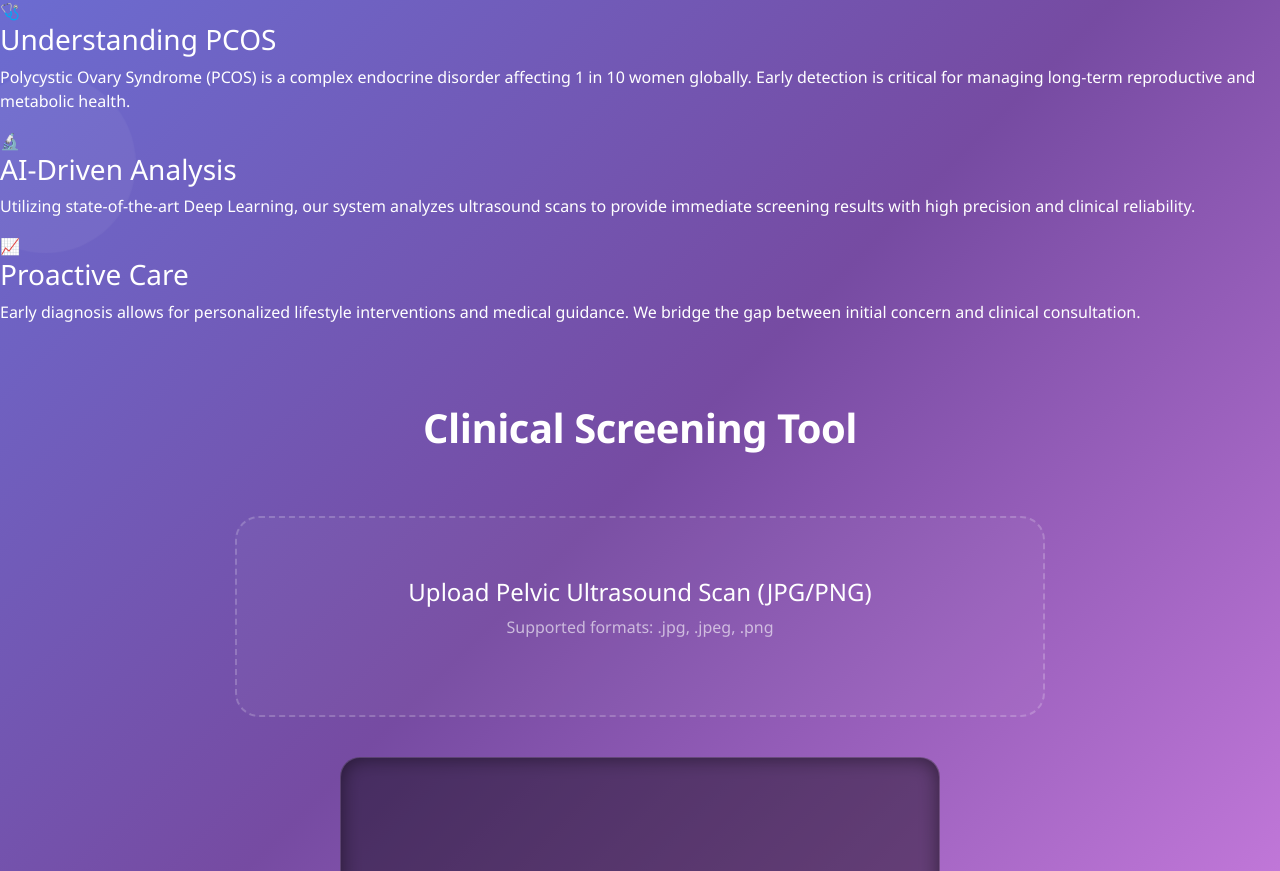
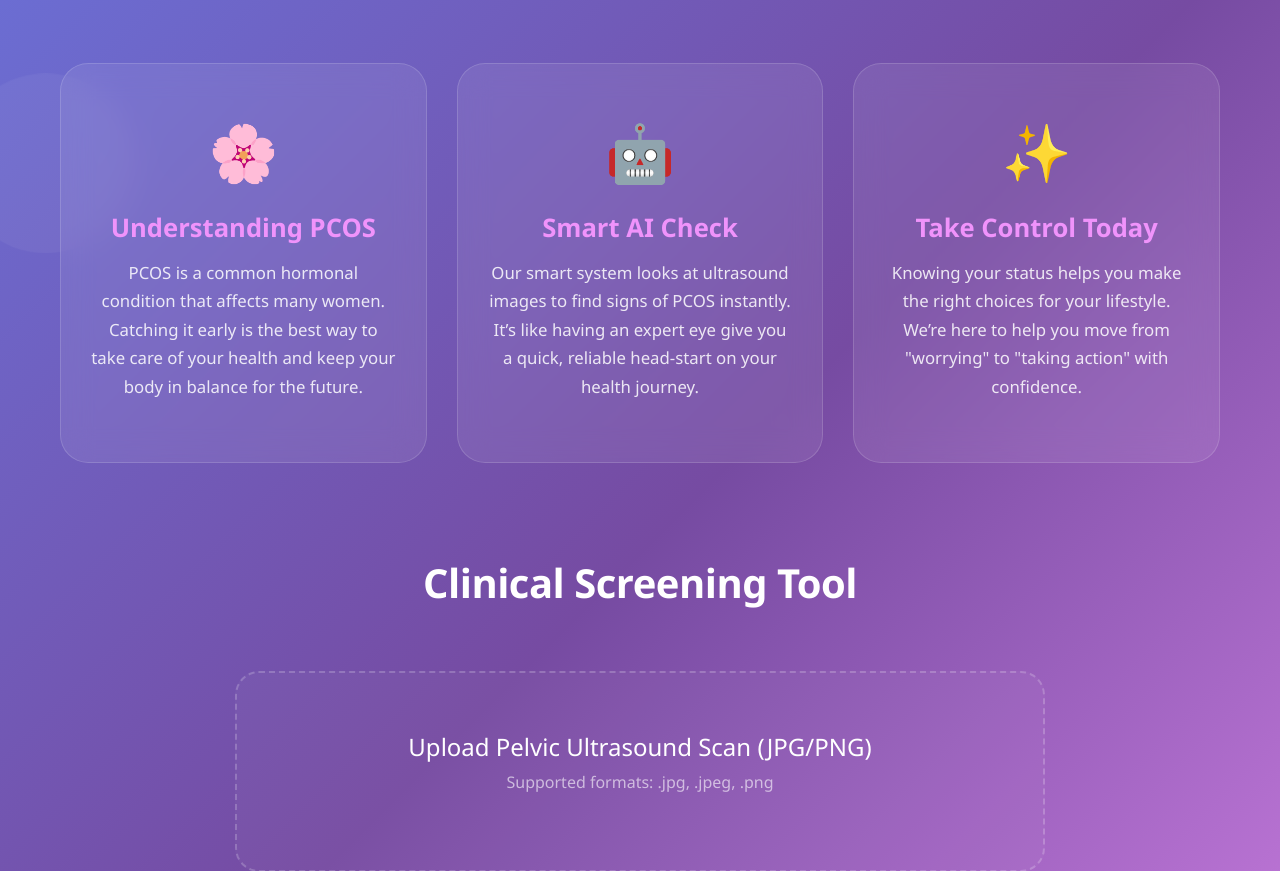
Before and after one commit to svidhi08/PCOS-DETECTION, a Flask app: page / in a window 1280 px wide. Shown: the part 591-1462 px from the top of the page. Run offline with Flask 2, Linux system fonts and the light colour scheme.

Commit message:
resolved some issue in website

```diff
--- a/app.py
+++ b/app.py
@@ -11,17 +11,20 @@ import logging
 import tensorflow as tf
 from tensorflow.keras.applications.mobilenet import preprocess_input
 
-# Force TensorFlow to use only CPU and minimal memory
+# ============================================================
+# ENVIRONMENT & MEMORY CONFIG
+# ============================================================
+# Force TensorFlow to use only CPU and minimal memory for deployment compatibility
 os.environ['CUDA_VISIBLE_DEVICES'] = '-1'
 os.environ['TF_CPP_MIN_LOG_LEVEL'] = '3'
 
-# This line prevents TF from pre-allocating all memory at once for Render Free Tier
+# Prevent TF from pre-allocating all memory at once (crucial for Free Tier hosting)
 try:
     tf.config.set_logical_device_configuration(
         tf.config.list_physical_devices('CPU')[0],
         [tf.config.LogicalDeviceConfiguration(memory_limit=450)]
     )
-except:
+except Exception as e:
     pass
 
 logging.basicConfig(level=logging.INFO)
@@ -31,47 +34,48 @@ app = Flask(__name__)
 
 UPLOAD_FOLDER = 'uploads'
 ALLOWED_EXTENSIONS = {'png', 'jpg', 'jpeg'}
-MAX_FILE_SIZE = 16 * 1024 * 1024  # 16MB
+MAX_FILE_SIZE = 16 * 1024 * 1024  # 16MB limit
 app.config['MAX_CONTENT_LENGTH'] = MAX_FILE_SIZE
 
 os.makedirs(UPLOAD_FOLDER, exist_ok=True)
 
 # ============================================================
-# LOAD TENSORFLOW MODEL (from Jupyter notebook)
+# LOAD MODELS
 # ============================================================
 MODEL_PATH = "model/bestmodel.h5"
-# compile=False avoids version mismatch errors in the optimizer
-model = load_model(MODEL_PATH, compile=False)
-logger.info("✅ TensorFlow Model loaded successfully!")
+try:
+    # compile=False avoids version mismatch errors in the optimizer
+    model = load_model(MODEL_PATH, compile=False)
+    logger.info("✅ TensorFlow Model loaded successfully!")
+except Exception as e:
+    logger.error(f"❌ Error loading Deep Learning model: {e}")
+    model = None
 
-# ============================================================
-# LOAD ML MODELS FOR HEALTH QUESTIONNAIRE
-# ============================================================
 try:
+    # Load ML models for the health questionnaire analysis
     ml_model = joblib.load("model/pcos_model.pkl")
     preprocessor = joblib.load("model/preprocessor.pkl")
     logger.info("✅ Health Questionnaire Model loaded successfully!")
 except Exception as e:
     logger.error(f"❌ Error loading ML models: {e}")
-    logger.warning("⚠️  Health questionnaire will not be available")
     ml_model = None
     preprocessor = None
 
-logger.info("💻 Starting Flask app...")
-
+# ============================================================
 # HELPER FUNCTIONS
+# ============================================================
 def allowed_file(filename):
-    """Check if file extension is allowed"""
+    """Check if file extension is among the allowed types"""
     return '.' in filename and filename.rsplit('.', 1)[1].lower() in ALLOWED_EXTENSIONS
 
 def model_predict(img_path, model):
-    """Make prediction on the image with MobileNet preprocessing"""
+    """
+    MobileNet requires 224x224 input and specific pixel scaling.
+    """
     try:
-        # Load image and resize to 224x224 for MobileNet
         img = load_img(img_path, target_size=(224, 224))
         x = img_to_array(img)
         x = np.expand_dims(x, axis=0)
-        # Use official MobileNet preprocessing (scales pixels -1 to 1)
         x = preprocess_input(x)
         preds = model.predict(x, verbose=0)
         return preds
@@ -80,24 +84,51 @@ def model_predict(img_path, model):
         raise
 
 def get_prediction_result(val):
-    """Map prediction value to result with confidence"""
-    # Note: val=0 typically means infected/PCOS in alphabetical folder sorting
+    """Map prediction value to result data for the frontend"""
+    # val=0 usually indicates PCOS (Positive) in binary classification folders
     if val == 0:
         return {
             "result": "PCOS Detected",
             "status": "infected",
-            "message": "The ultrasound shows signs of PCOS. Please consult with a healthcare professional for proper diagnosis and treatment.",
-            "color": "#ff6b6b"
+            "message": "The ultrasound shows characteristic signs of PCOS. Please consult with a healthcare professional.",
+            "color": "#ff6b6b",
+            "symptoms": [
+                "Irregular or missed menstrual periods",
+                "Excess facial and body hair (hirsutism)",
+                "Severe acne or oily skin",
+                "Thinning hair on the scalp",
+                "Weight gain or difficulty losing weight"
+            ],
+            "precautions": [
+                "Schedule a consultation with a Gynecologist",
+                "Maintain a balanced, low-sugar diet",
+                "Engage in regular physical activity",
+                "Monitor your blood sugar and insulin levels"
+            ],
+            "advice": "Early diagnosis can help manage symptoms effectively and prevent long-term complications."
         }
     else:
         return {
             "result": "No PCOS Detected",
             "status": "not_infected",
-            "message": "The ultrasound appears normal. However, if you have symptoms, please consult a healthcare professional.",
-            "color": "#51cf66"
+            "message": "The ultrasound scan appears normal with no visible cystic patterns.",
+            "color": "#51cf66",
+            "watch_for": [
+                "Changes in menstrual cycle frequency",
+                "Sudden appearance of hormonal acne",
+                "Unexplained changes in weight"
+            ],
+            "healthy_tips": [
+                "Stay hydrated and maintain a high-fiber diet",
+                "Aim for 7-8 hours of quality sleep",
+                "Practice stress management through yoga or meditation"
+            ],
+            "advice": "Maintain a healthy lifestyle for hormonal balance."
         }
 
-
+# ============================================================
+# ROUTES
+# ============================================================
 @app.route('/', methods=['GET'])
 def index():
     return render_template('index.html')
@@ -124,24 +155,28 @@ def upload():
         if f.filename == '':
             return jsonify({'error': 'No file selected'}), 400
         if not allowed_file(f.filename):
-            return jsonify({'error': 'Invalid file type. Please upload PNG, JPG, or JPEG files only.'}), 400
+            return jsonify({'error': 'Invalid file type (PNG, JPG, JPEG only)'}), 400
 
         filename = secure_filename(f.filename)
         file_path = os.path.join(UPLOAD_FOLDER, filename)
         f.save(file_path)
 
-        # Perform Image Prediction
+        # Prediction
         preds = model_predict(file_path, model)
-        y_class = ((preds > 0.5) + 0).ravel()
         pred_value = float(preds[0][0])
 
-        # Calculate confidence based on which class was predicted
-        confidence = pred_value if y_class[0] == 1 else 1 - pred_value
+        # Classification Logic
+        if pred_value < 0.5:
+            y_class_idx = 0
+            confidence = 1 - pred_value
+        else:
+            y_class_idx = 1
+            confidence = pred_value
 
-        result = get_prediction_result(y_class[0])
+        result = get_prediction_result(y_class_idx)
         result['confidence'] = f"{confidence * 100:.2f}%"
 
-        # Cleanup: Remove file after prediction to save space on Render
+        # Cleanup
         if os.path.exists(file_path):
             os.remove(file_path)
 
@@ -149,95 +184,73 @@ def upload():
 
     except Exception as e:
         logger.error(f"Error in prediction endpoint: {e}")
-        return jsonify({'error': 'An error occurred during prediction. Please try again.'}), 500
+        return jsonify({'error': 'An error occurred during prediction.'}), 500
 
-# HEALTH QUESTIONNAIRE
 @app.route('/analyze_health', methods=['POST'])
 def analyze_health():
+    """Processes the questionnaire data using the Scikit-Learn model"""
     try:
         if ml_model is None or preprocessor is None:
-            return jsonify({'error': 'Health model not loaded'}), 500
+            return jsonify({'error': 'Health analysis model not available'}), 500
 
         form_data = request.get_json()
         if not form_data:
             return jsonify({'error': 'No data received'}), 400
 
-        # Convert form data to DataFrame
+        # DataFrame conversion
         input_df = pd.DataFrame([form_data])
 
-        # Preprocess input (matches your Jupyter notebook training)
+        # Processing & Prediction
         input_processed = preprocessor.transform(input_df)
-
-        # Predict probability
         prob = ml_model.predict_proba(input_processed)[0][1]
         risk_score = round(prob * 100, 1)
 
-        # Determine risk level and color
+        # Risk Level Mapping
         if risk_score >= 70:
-            risk_level = "High Risk"
-            color = "#ff6b6b"
-            message = "Higher likelihood of PCOS. Please consult a healthcare professional."
+            risk_level, color, message = "High Risk", "#ff6b6b", "Higher likelihood of PCOS symptoms. Clinical consultation recommended."
         elif risk_score >= 40:
-            risk_level = "Moderate Risk"
-            color = "#ffa94d"
-            message = "Moderate risk indicators for PCOS. Consider consulting a healthcare provider."
+            risk_level, color, message = "Moderate Risk", "#ffa94d", "Some indicators present. Monitor your symptoms closely."
         else:
-            risk_level = "Low Risk"
-            color = "#51cf66"
-            message = "Low risk for PCOS."
+            risk_level, color, message = "Low Risk", "#51cf66", "Low correlation with typical PCOS risk factors."
 
-        # Logic for identifying risk factors (optional but helpful)
+        # Factor Extraction for UI
         risk_factors = []
-        if form_data.get('cycle_pattern') in ['irregular', 'rare', 'absent']:
-            risk_factors.append("Irregular menstrual cycles")
-        if form_data.get('hirsutism', '').startswith('yes'):
-            risk_factors.append("Excess hair growth")
-        if form_data.get('acne', '').startswith('yes'):
-            risk_factors.append("Acne or oily skin")
-        if form_data.get('weight_difficulty', '').startswith('yes'):
-            risk_factors.append("Weight management difficulties")
-        if form_data.get('insulin_resistance') == 'yes_diagnosed':
-            risk_factors.append("Insulin resistance or diabetes")
-        if form_data.get('ultrasound_pco') == 'yes':
-            risk_factors.append("Polycystic ovaries on ultrasound")
-
-        recommendations = [
-            "Maintain a healthy lifestyle with regular exercise",
-            "Monitor menstrual cycle",
-            "Consult a healthcare provider if concerned"
-        ]
+        if form_data.get('cycle_pattern') != 'regular': risk_factors.append("Irregular Cycles")
+        if 'yes' in str(form_data.get('hirsutism', '')).lower(): risk_factors.append("Excessive Hair Growth")
+        if 'yes' in str(form_data.get('acne', '')).lower(): risk_factors.append("Hormonal Acne")
 
         return jsonify({
             "risk_level": risk_level,
             "risk_score": risk_score,
             "color": color,
             "message": message,
-            "confidence": f"{prob*100:.1f}%",
+            "confidence": f"{risk_score}%",
             "risk_factors": risk_factors,
-            "recommendations": recommendations,
-            "next_steps": "Consult a healthcare professional if you are concerned about your results."
+            "recommendations": [
+                "Consult a healthcare professional",
+                "Maintain a consistent sleep schedule",
+                "Regular physical activity (30 mins/day)"
+            ]
         })
 
     except Exception as e:
-        logger.error(f"Error in health analysis: {e}", exc_info=True)
-        return jsonify({'error': 'An error occurred during health analysis.'}), 500
+        logger.error(f"Error in health analysis: {e}")
+        return jsonify({'error': 'Analysis failed. Please ensure all questions are answered.'}), 500
 
+# ============================================================
 # ERROR HANDLERS
+# ============================================================
 @app.errorhandler(413)
 def too_large(e):
-    return jsonify({'error': 'File is too large. Maximum size is 16MB.'}), 413
+    return jsonify({'error': 'File too large (Max 16MB)'}), 413
 
 @app.errorhandler(404)
 def not_found(e):
     return render_template('index.html'), 404
 
-@app.errorhandler(500)
-def internal_error(e):
-    logger.error(f"Internal server error: {e}")
-    return jsonify({'error': 'Internal server error. Please try again later.'}), 500
-
-# RUN APP
+# ============================================================
+# APP EXECUTION
+# ============================================================
 if __name__ == '__main__':
-    # Use PORT provided by Render environment
     port = int(os.environ.get('PORT', 5000))
     app.run(host='0.0.0.0', port=port, debug=False)
--- a/templates/about.html
+++ b/templates/about.html
@@ -11,10 +11,10 @@
 
     <div class="dev-card">
         <div class="profile-img-placeholder">V</div>
+
         <h2>Vidhi</h2>
+
         <a href="mailto:svidhi0811@gmail.com" class="dev-email">svidhi0811@gmail.com</a>
-
-
 
         <a href="https://github.com/svidhi08/" target="_blank" class="github-btn">
             View GitHub Profile
--- a/templates/index.html
+++ b/templates/index.html
@@ -5,34 +5,36 @@
 
 <div id="crousel-container">
     <div id="carouselExampleSlidesOnly" class="carousel slide" data-bs-ride="carousel">
-        <div class="carousel-inner">
-            <div class="carousel-item active">
-                <img src="{{ url_for('static', filename='images/docpatient.jpg') }}" class="d-block w-100" alt="Healthcare Professional">
+        <div class="carousel-inner h-100">
+            <div class="carousel-item active h-100">
+                <img src="{{ url_for('static', filename='images/docpatient.png') }}" class="d-block w-100 h-100" alt="Healthcare Professional">
+
+                <div class="hero-text">
+                    <h1>Empowering Women Through <br> Advanced PCOS Diagnostics</h1>
+                    <p>Accurate screening powered by AI and Clinical Expertise.</p>
+                </div>
             </div>
         </div>
     </div>
-    <div>
-        <h1>Empowering Women Through <br> Advanced PCOS Diagnostics</h1>
-    </div>
 </div>
 
-<div class="info-section">
-    <div class="info-cards">
-        <div class="info-card">
-            <div class="info-icon">🩺</div>
-            <h3>Understanding PCOS</h3>
-            <p>Polycystic Ovary Syndrome (PCOS) is a complex endocrine disorder affecting 1 in 10 women globally. Early detection is critical for managing long-term reproductive and metabolic health.</p>
-        </div>
-        <div class="info-card">
-            <div class="info-icon">🔬</div>
-            <h3>AI-Driven Analysis</h3>
-            <p>Utilizing state-of-the-art Deep Learning, our system analyzes ultrasound scans to provide immediate screening results with high precision and clinical reliability.</p>
-        </div>
-        <div class="info-card">
-            <div class="info-icon">📈</div>
-            <h3>Proactive Care</h3>
-            <p>Early diagnosis allows for personalized lifestyle interventions and medical guidance. We bridge the gap between initial concern and clinical consultation.</p>
-        </div>
+<div class="features-section">
+    <div class="feature-box">
+        <div class="feature-icon">🌸</div>
+        <h3>Understanding PCOS</h3>
+        <p>PCOS is a common hormonal condition that affects many women. Catching it early is the best way to take care of your health and keep your body in balance for the future.</p>
+    </div>
+
+    <div class="feature-box">
+        <div class="feature-icon">🤖</div>
+        <h3>Smart AI Check</h3>
+        <p>Our smart system looks at ultrasound images to find signs of PCOS instantly. It’s like having an expert eye give you a quick, reliable head-start on your health journey.</p>
+    </div>
+
+    <div class="feature-box">
+        <div class="feature-icon">✨</div>
+        <h3>Take Control Today</h3>
+        <p>Knowing your status helps you make the right choices for your lifestyle. We’re here to help you move from "worrying" to "taking action" with confidence.</p>
     </div>
 </div>
 
@@ -69,26 +71,39 @@
             const reader = new FileReader();
             reader.onload = function(event) {
                 const preview = document.getElementById('imagePreview');
-                preview.innerHTML = `<img src="${event.target.result}" alt="Preview">`;
+                preview.innerHTML = `<img src="${event.target.result}" alt="Preview" style="max-width: 100%; border-radius: 10px;">`;
             };
             reader.readAsDataURL(file);
         }
     });
 
-    // Prediction Logic
+    function createListSection(title, items) {
+        if (!items || items.length === 0) return '';
+        let listHTML = `
+            <div style="margin-top: 20px; text-align: left; padding: 15px; background: rgba(255, 255, 255, 0.05); border-radius: 10px; border: 1px solid rgba(255, 255, 255, 0.1);">
+                <h5 style="color: white; margin-bottom: 10px; font-weight: 600;">${title}</h5>
+                <ul style="list-style: none; padding: 0; margin: 0;">`;
+        items.forEach(item => {
+            listHTML += `
+                <li style="color: rgba(255, 255, 255, 0.8); padding: 5px 0 5px 25px; position: relative; font-size: 0.95rem;">
+                    <span style="position: absolute; left: 0; color: #66ff99;">✓</span> ${item}
+                </li>`;
+        });
+        listHTML += `</ul></div>`;
+        return listHTML;
+    }
+
     document.getElementById('btn-predict').addEventListener('click', function() {
         const fileInput = document.getElementById('imageUpload');
         const file = fileInput.files[0];
-
         if (!file) {
             alert('Please select a scan for analysis.');
             return;
         }
-
         const formData = new FormData();
         formData.append('file', file);
-
         document.querySelector('.loader').style.display = 'block';
+        document.getElementById('btn-predict').style.display = 'none';
         document.getElementById('result').innerHTML = '';
 
         fetch('/predict', {
@@ -98,20 +113,33 @@
         .then(response => response.json())
         .then(data => {
             document.querySelector('.loader').style.display = 'none';
-
-            // Build Clinical Result Display
+            document.getElementById('btn-predict').style.display = 'inline-block';
+            if (data.error) {
+                document.getElementById('result').innerHTML = `<div class="alert alert-danger">${data.error}</div>`;
+                return;
+            }
             let resultHTML = `
-                <div class="p-4 rounded-4" style="background: rgba(255,255,255,0.1); border: 1px solid rgba(255,255,255,0.2);">
-                    <h2 style="color: ${data.color || 'white'}; font-weight: 800;">${data.result}</h2>
-                    <span class="badge bg-light text-dark mb-3">Confidence Level: ${data.confidence}</span>
-                    <p class="text-white opacity-75">${data.message}</p>
-                </div>
+                <div class="p-4 rounded-4" style="background: rgba(255,255,255,0.1); border: 1px solid rgba(255,255,255,0.2); max-width: 800px; margin: 0 auto;">
+                    <h2 style="color: ${data.color || 'white'}; font-weight: 800; margin-bottom: 5px;">${data.result}</h2>
+                    <div class="mb-3">
+                        <span class="badge bg-light text-dark">Confidence Level: ${data.confidence}</span>
+                    </div>
+                    <p class="text-white opacity-75" style="font-size: 1.1rem; border-bottom: 1px solid rgba(255,255,255,0.1); padding-bottom: 15px;">${data.message}</p>
             `;
+            resultHTML += createListSection("🔍 Symptoms to Note", data.symptoms);
+            resultHTML += createListSection("🩺 Watch For These Signs", data.watch_for);
+            resultHTML += createListSection("💊 Recommended Precautions", data.precautions);
+            resultHTML += createListSection("💚 Healthy Living Tips", data.healthy_tips);
+            if (data.advice) {
+                resultHTML += `<p style="margin-top: 20px; color: white; font-style: italic; font-size: 0.9rem; opacity: 0.8;">💡 <strong>Advice:</strong> ${data.advice}</p>`;
+            }
+            resultHTML += `</div>`;
             document.getElementById('result').innerHTML = resultHTML;
         })
         .catch(err => {
             document.querySelector('.loader').style.display = 'none';
-            console.error(err);
+            document.getElementById('btn-predict').style.display = 'inline-block';
+            document.getElementById('result').innerHTML = `<div class="alert alert-danger">Server Error. Please try again.</div>`;
         });
     });
 </script>
```
Also changed, not shown: templates/detailcheck.html (+82 -40 lines).
